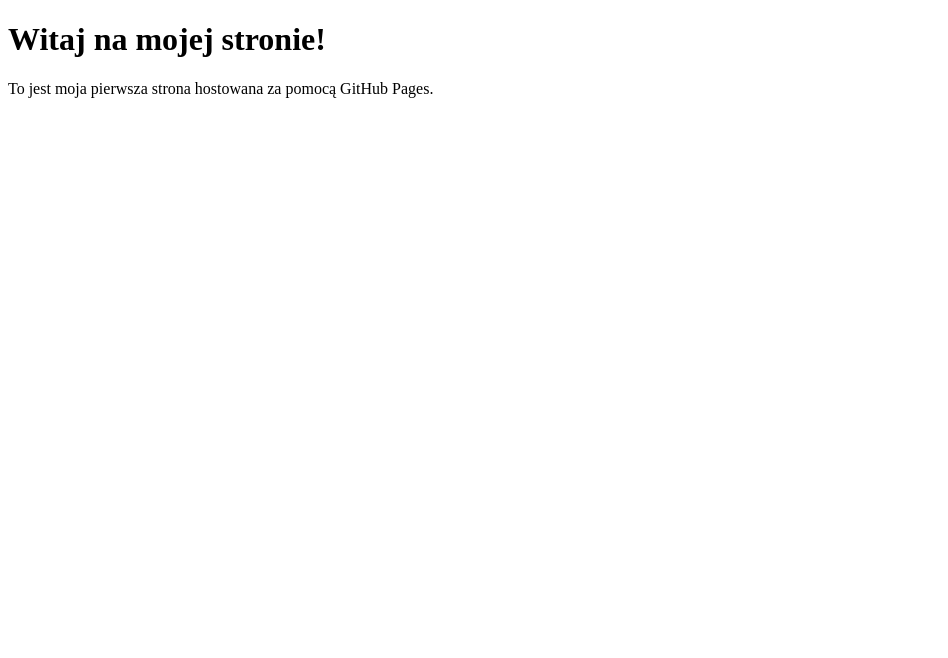
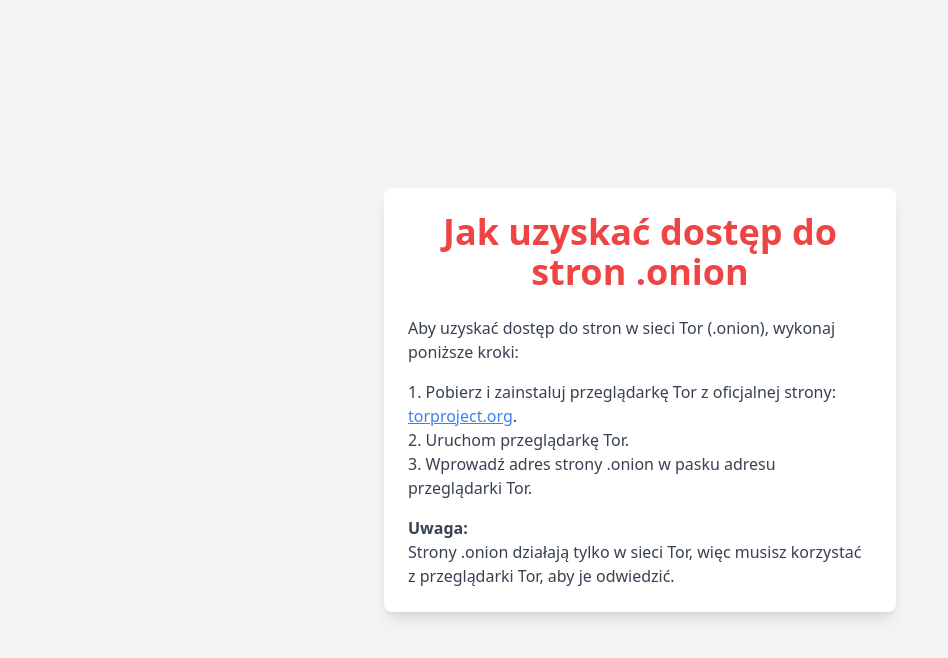
Before and after one commit to Krzych0u/sprawdzianoweimperium.github.io, a plain HTML site: page index.html in a window 1280 px wide. Shown: the whole page, without its empty margins (0-948 px from the left). Drawn offline with nearby package versions, Linux system fonts and the light colour scheme; no server answers.

Commit message:
Update index.html

```diff
--- a/index.html
+++ b/index.html
@@ -3,10 +3,53 @@
 <head>
     <meta charset="UTF-8">
     <meta name="viewport" content="width=device-width, initial-scale=1.0">
-    <title>Moja Strona na GitHub Pages</title>
+    <title>Witamy!</title>
+    <script src="https://cdn.tailwindcss.com"></script>
 </head>
-<body>
-    <h1>Witaj na mojej stronie!</h1>
-    <p>To jest moja pierwsza strona hostowana za pomocą GitHub Pages.</p>
+<body class="bg-gray-100 flex items-center justify-center min-h-screen">
+    <div id="content" class="text-center p-6 bg-white rounded-lg shadow-lg max-w-lg">
+        <!-- Tutaj dynamicznie wstawimy treść -->
+    </div>
+
+    <script>
+        function isTor() {
+            // Proste sprawdzenie, czy użytkownik korzysta z sieci Tor (na podstawie przekaźników DNS używanych przez Tor)
+            return new Promise((resolve, reject) => {
+                fetch('https://check.torproject.org/api/ip')
+                    .then(response => response.json())
+                    .then(data => {
+                        resolve(data['IsTor']);
+                    })
+                    .catch(error => {
+                        console.error('Błąd sprawdzania sieci Tor:', error);
+                        resolve(false);
+                    });
+            });
+        }
+
+        isTor().then(isTorUser => {
+            const contentDiv = document.getElementById('content');
+            if (isTorUser) {
+                contentDiv.innerHTML = `
+                    <h1 class="text-4xl font-bold text-red-500 mb-6">Kliknij tutaj, aby przejść na stronę</h1>
+                    <a href="https://www.google.com" class="bg-blue-500 text-white py-2 px-4 rounded hover:bg-blue-600 transition">Przejdź na Google</a>
+                `;
+            } else {
+                contentDiv.innerHTML = `
+                    <h1 class="text-4xl font-bold text-red-500 mb-6">Jak uzyskać dostęp do stron .onion</h1>
+                    <div class="text-left text-gray-700">
+                        <p class="mb-4">Aby uzyskać dostęp do stron w sieci Tor (.onion), wykonaj poniższe kroki:</p>
+                        <ol class="list-decimal list-inside mb-4">
+                            <li>Pobierz i zainstaluj przeglądarkę Tor z oficjalnej strony: <a href="https://www.torproject.org/" class="text-blue-500 underline" target="_blank" rel="noopener noreferrer">torproject.org</a>.</li>
+                            <li>Uruchom przeglądarkę Tor.</li>
+                            <li>Wprowadź adres strony .onion w pasku adresu przeglądarki Tor.</li>
+                        </ol>
+                        <p class="font-bold">Uwaga:</p>
+                        <p>Strony .onion działają tylko w sieci Tor, więc musisz korzystać z przeglądarki Tor, aby je odwiedzić.</p>
+                    </div>
+                `;
+            }
+        });
+    </script>
 </body>
 </html>
```
